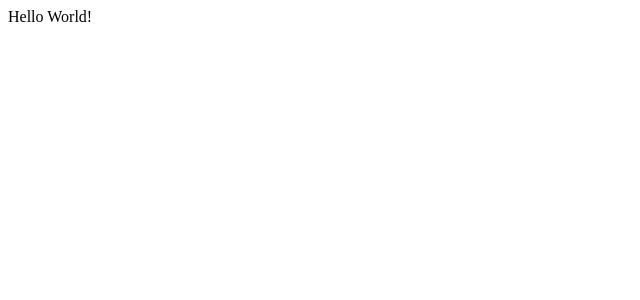
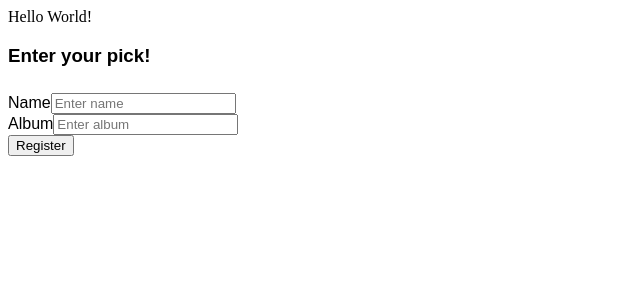
Before and after one commit to BrettEastman/listeningRoulette, a React app: page / in a window 1280 px wide. Shown: the top 300 px of the page, without its empty margins (0-640 px from the left). Built offline with nearby package versions, Linux system fonts and the light colour scheme; no server answers; the HTML template or start-up script is replaced by a standard one.

Commit message:
Add form, formInput, and basic styles

```diff
--- a/client/src/components/App.jsx
+++ b/client/src/components/App.jsx
@@ -1,10 +1,15 @@
 import React from 'react';
 import styled from 'styled-components';
+import Form from './Form.jsx';
 
 const App = () => {
+  const handleSubmit = () => {
+    console.log('handle submit')
+  }
   return (
     <div>
       <Title>Hello World!</Title>
+      <Form />
     </div>
   )
 }
--- /dev/null
+++ b/client/src/components/Form.jsx
@@ -0,0 +1,58 @@
+import React, { useState } from 'react';
+import styled from 'styled-components';
+import FormInput from './FormInput';
+
+const initialFormInput = {
+  name: '',
+  album: '',
+};
+
+const Form = function CreateForm ({ handleSubmit }) {
+  const [ formInput, setFormInput ] = useState(initialFormInput);
+
+  const handleInputChange = () => {
+    setFormInput({
+      ...formInput,
+      [event.target.name]: event.target.value
+    });
+  };
+
+  return (
+    <StyledForm
+      onSubmit={() => {
+        handleSubmit(formInput)
+      }}
+    >
+      <h3>Enter your pick!</h3>
+      <div>
+        <FormInput
+          labelText="Name"
+          type="text"
+          name="name"
+          value={formInput.name}
+          placeholder="Enter name"
+          onChange={handleInputChange}
+        />
+        <FormInput
+          labelText="Album"
+          type="text"
+          name="album"
+          value={formInput.album}
+          placeholder="Enter album"
+          onChange={handleInputChange}
+        />
+        <input type="submit" value="Register"></input>
+      </div>
+    </StyledForm>
+  );
+};
+
+const StyledForm = styled.form`
+  font-family: 'Recursive', sans-serif;
+  display: flex;
+  flex-direction: column;
+  justify-content: space-between;
+  row-gap: 8px;
+`;
+
+export default Form;
--- /dev/null
+++ b/client/src/components/FormInput.jsx
@@ -0,0 +1,19 @@
+import React from 'react';
+
+const FormInput = ({ labelText, name, type, placeholder, onChange, value }) => {
+  return (
+    <div>
+      <label htmlFor={name}>{labelText}</label>
+      <input
+        type={type}
+        id={name}
+        name={name}
+        value={value}
+        placeholder={placeholder}
+        onChange={onChange}
+      />
+    </div>
+  )
+}
+
+export default FormInput;
```
